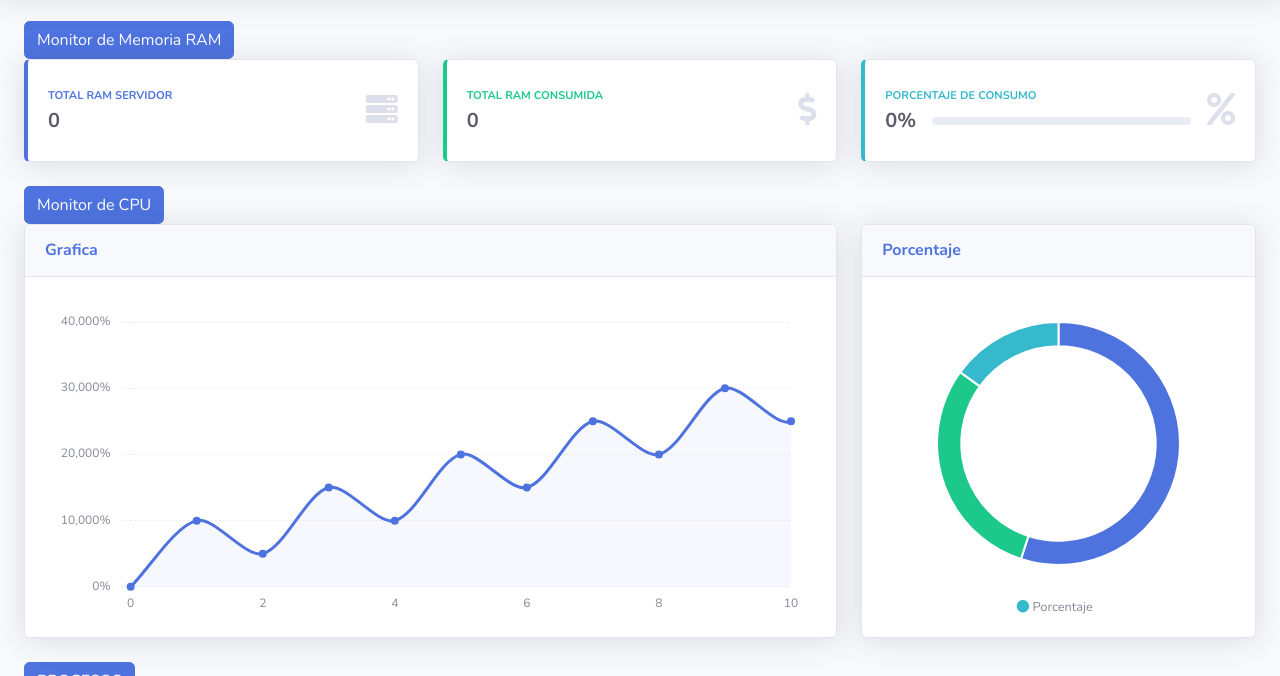
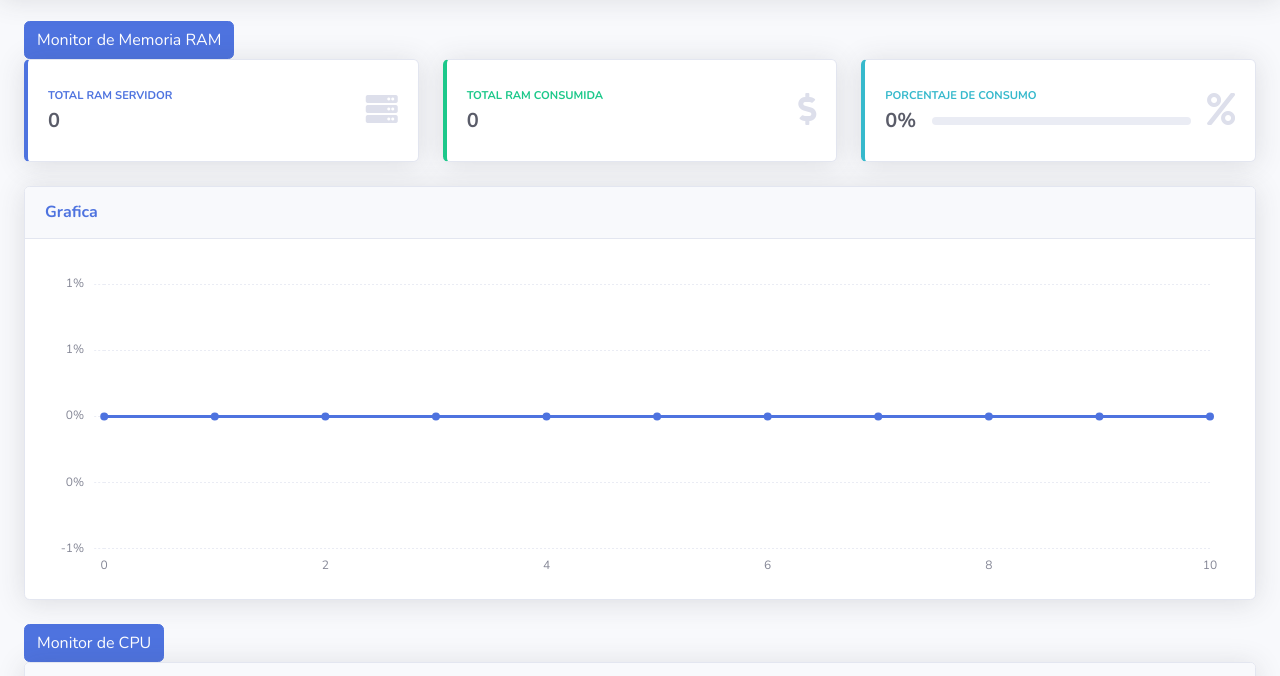
Before and after one commit to brandonsoto3/Proyecto1_SO1, a plain HTML site: page index.html in a window 1280 px wide. Shown: the part 73-749 px from the top of the page. Drawn offline with nearby package versions, Linux system fonts and the light colour scheme.

Commit message:
Update pruebas

```diff
--- a/index.html
+++ b/index.html
@@ -29,7 +29,7 @@
 
                 socket.onopen=()=>{
                     console.log("Conexion establecida");
-                    socket.send("RAM");
+                    socket.send("CPU_PORCENTAJE");
                 }
 
                 socket.onclose=(event)=>{
@@ -38,8 +38,13 @@
 
 
                 socket.onmessage=(msg)=>{
-                    ram_a=msg
+                    ram_a=JSON.parse(msg.data).Time
                     console.log(ram_a);
+                    document.getElementById("cpu_c").innerHTML = ram_a;
+                    document.getElementById('porcentaje_cpu').setAttribute("style","width:"+ram_a+"%");
+                    myLineChart.data.datasets[0].data.shift();
+                    myLineChart.data.datasets[0].data[10]=ram_a;
+                    myLineChart.update();
 
                 }
 
@@ -66,7 +71,6 @@
 
 
             socket.onmessage=(msg)=>{
-                console.log(msg);
                 ram_a=JSON.parse(msg.data).lista_ram[0].Total_de_memoria_RAM_del_servidor;
                 ram_b=JSON.parse(msg.data).lista_ram[0].Total_de_memoria_RAM_consumida;
                 ram_c=JSON.parse(msg.data).lista_ram[0].Porcentaje_de_consumo_de_RAM;
@@ -76,6 +80,9 @@
                 document.getElementById("ram_c").innerHTML = ram_c;
                 document.getElementById('porcentaje_ram').setAttribute("style","width:"+ram_c+"%");
                 console.log("Recibiendo RAM"+ram_a+"_"+ram_b+"_"+ram_c);
+                myLineChart2.data.datasets[0].data.shift();
+                myLineChart2.data.datasets[0].data[10]=ram_c;
+                myLineChart2.update();
             }
 
             socket.onerror=(error)=>{
@@ -294,6 +301,23 @@
                             </div>
                         </div>
 
+                        <div class="col-xl-12 col-lg-7">
+                            <div class="card shadow mb-4">
+                                <!-- Card Header - Dropdown -->
+                                <div
+                                    class="card-header py-3 d-flex flex-row align-items-center justify-content-between">
+                                    <h6 class="m-0 font-weight-bold text-primary">Grafica</h6>
+
+                                </div>
+                                <!-- Card Body -->
+                                <div class="card-body">
+                                    <div class="chart-area">
+                                        <canvas id="myAreaChart2"></canvas>
+                                    </div>
+                                </div>
+                            </div>
+                        </div>
+
                     </div>
 
 
@@ -305,7 +329,7 @@
                     <div class="row">
 
                         <!-- Area Chart -->
-                        <div class="col-xl-8 col-lg-7">
+                        <div class="col-xl-12 col-lg-7">
                             <div class="card shadow mb-4">
                                 <!-- Card Header - Dropdown -->
                                 <div
@@ -321,29 +345,35 @@
                                 </div>
                             </div>
                         </div>
-
-                        <!-- Pie Chart -->
-                        <div class="col-xl-4 col-lg-5">
-                            <div class="card shadow mb-4">
-                                <!-- Card Header - Dropdown -->
-                                <div
-                                    class="card-header py-3 d-flex flex-row align-items-center justify-content-between">
-                                    <h6 class="m-0 font-weight-bold text-primary">Porcentaje</h6>
-
-                                </div>
-                                <!-- Card Body -->
-                                <div class="card-body">
-                                    <div class="chart-pie pt-4 pb-2">
-                                        <canvas id="myPieChart"></canvas>
-                                    </div>
-                                    <div class="mt-4 text-center small">
-                                        <span class="mr-2">
-                                            <i class="fas fa-circle text-info"></i> Porcentaje
-                                        </span>
-                                    </div>
-                                </div>
+  <!-- Earnings (Monthly) Card Example -->
+  <div class="col-xl-12 col-md-6 mb-4">
+    <div class="card border-left-info shadow h-100 py-2">
+        <div class="card-body">
+            <div class="row no-gutters align-items-center">
+                <div class="col mr-2">
+                    <div class="text-xs font-weight-bold text-info text-uppercase mb-1">Porcentaje de Consumo
+                    </div>
+                    <div class="row no-gutters align-items-center">
+                        <div class="col-auto">
+                            <div id="cpu_c" class="h5 mb-0 mr-3 font-weight-bold text-gray-800">0%</div>
+                        </div>
+                        <div class="col">
+                            <div class="progress progress-sm mr-2">
+                                <div id="porcentaje_cpu" class="progress-bar bg-info" role="progressbar"
+                                    style="width: 0%" aria-valuenow="50" aria-valuemin="0"
+                                    aria-valuemax="100"></div>
                             </div>
                         </div>
+                    </div>
+                </div>
+                <div class="col-auto">
+                    <i class="fas fa-percent fa-2x text-gray-300"></i>
+                </div>
+            </div>
+        </div>
+    </div>
+</div>
+
                     </div>
 
                     <a class="btn btn-primary" href='javascript:;' onclick="socket2();" role="button"> PROCESOS</a>
--- a/src/js/demo/chart-area-demo.js
+++ b/src/js/demo/chart-area-demo.js
@@ -46,7 +46,7 @@ var myLineChart = new Chart(ctx, {
       pointHoverBorderColor: "rgba(78, 115, 223, 1)",
       pointHitRadius: 10,
       pointBorderWidth: 2,
-      data: [0, 10000, 5000, 15000, 10000, 20000, 15000, 25000, 20000, 30000, 25000, 40000],
+      data: [0, 0,0,0,0,0,0,0,0,0,0],
     }],
   },
   options: {
@@ -116,3 +116,93 @@ var myLineChart = new Chart(ctx, {
     }
   }
 });
+
+
+var ctx = document.getElementById("myAreaChart2");
+var myLineChart2 = new Chart(ctx, {
+  type: 'line',
+  data: {
+    labels: ["0","1","2","3","4","5","6","7","8","9","10"],
+    datasets: [{
+      label: "Porcentaje",
+      lineTension: 0.3,
+      backgroundColor: "rgba(78, 115, 223, 0.05)",
+      borderColor: "rgba(78, 115, 223, 1)",
+      pointRadius: 3,
+      pointBackgroundColor: "rgba(78, 115, 223, 1)",
+      pointBorderColor: "rgba(78, 115, 223, 1)",
+      pointHoverRadius: 3,
+      pointHoverBackgroundColor: "rgba(78, 115, 223, 1)",
+      pointHoverBorderColor: "rgba(78, 115, 223, 1)",
+      pointHitRadius: 10,
+      pointBorderWidth: 2,
+      data: [0,0,0,0,0,0,0,0,0,0,0],
+    }],
+  },
+  options: {
+    maintainAspectRatio: false,
+    layout: {
+      padding: {
+        left: 10,
+        right: 25,
+        top: 25,
+        bottom: 0
+      }
+    },
+    scales: {
+      xAxes: [{
+        time: {
+          unit: 'date'
+        },
+        gridLines: {
+          display: false,
+          drawBorder: false
+        },
+        ticks: {
+          maxTicksLimit: 7
+        }
+      }],
+      yAxes: [{
+        ticks: {
+          maxTicksLimit: 5,
+          padding: 10,
+          // Include a dollar sign in the ticks
+          callback: function(value, index, values) {
+            return number_format(value)+'%' ;
+          }
+        },
+        gridLines: {
+          color: "rgb(234, 236, 244)",
+          zeroLineColor: "rgb(234, 236, 244)",
+          drawBorder: false,
+          borderDash: [2],
+          zeroLineBorderDash: [2]
+        }
+      }],
+    },
+    legend: {
+      display: false
+    },
+    tooltips: {
+      backgroundColor: "rgb(255,255,255)",
+      bodyFontColor: "#858796",
+      titleMarginBottom: 10,
+      titleFontColor: '#6e707e',
+      titleFontSize: 14,
+      borderColor: '#dddfeb',
+      borderWidth: 1,
+      xPadding: 15,
+      yPadding: 15,
+      displayColors: false,
+      intersect: false,
+      mode: 'index',
+      caretPadding: 10,
+      callbacks: {
+        label: function(tooltipItem, chart) {
+          var datasetLabel = chart.datasets[tooltipItem.datasetIndex].label || '';
+          return datasetLabel + ':'+number_format(tooltipItem.yLabel) +'%';
+        }
+      }
+    }
+  }
+});
```
Also changed, not shown: 1 other file.
